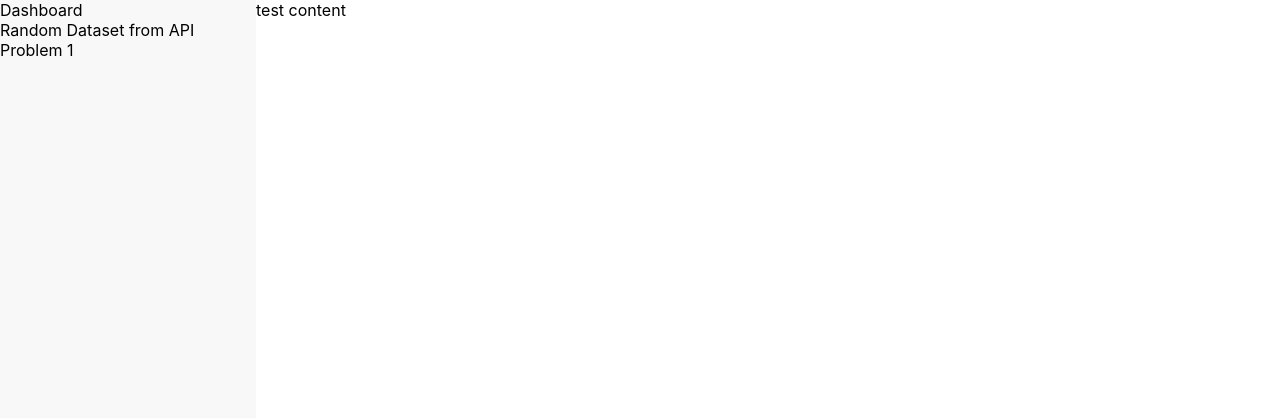
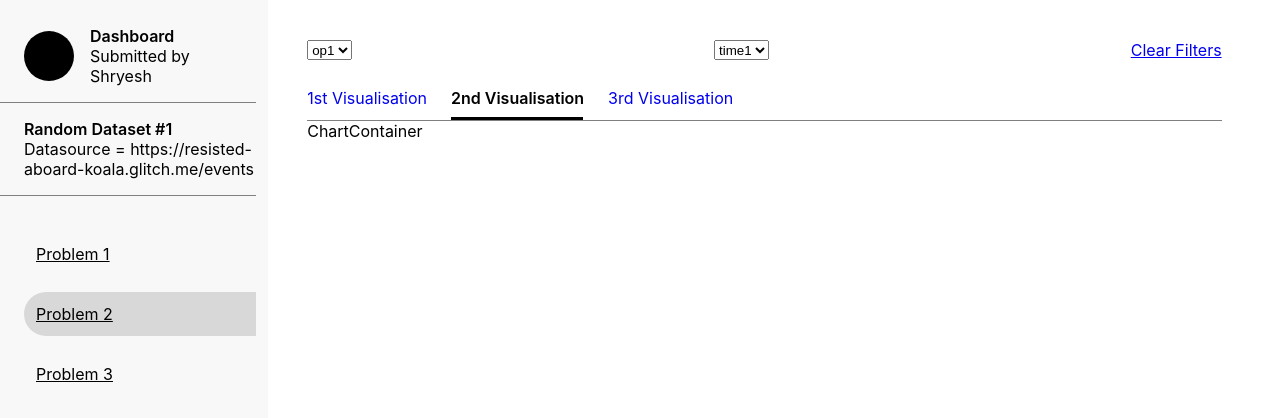
Before and after one commit to AzDan/parallel-frontend, a React (Create React App) app: page / in a window 1280 px wide. Shown: the top 418 px of the page. Built offline with nearby package versions, Linux system fonts and the light colour scheme; no server answers.

Commit message:
Add UI components. Add express for api call

```diff
--- a/src/App.js
+++ b/src/App.js
@@ -1,11 +1,27 @@
+import React from 'react';
+import axios from 'axios';
+import ChartContainer from './ChartContainer';
+import Filters from './Filters';
 import SideNav from './SideNav';
 import './styles/App.scss';
+import VisualisationTabs from './VisualisationTabs';
 
 function App() {
+  const [rawData, setRawData] = React.useState();
+
+  React.useEffect(() => {
+    axios.get("/apidata")
+    .then(response => console.log(response.data))
+  },[])
+
   return (
     <div className="App">
       <SideNav/>
-      <div>test content</div>
+      <div className='right-content'>
+        <Filters/>
+        <VisualisationTabs/>
+        <ChartContainer/>
+      </div>
     </div>
   );
 }
--- /dev/null
+++ b/src/ChartContainer.js
@@ -0,0 +1,9 @@
+import React from 'react'
+
+function ChartContainer() {
+  return (
+    <div>ChartContainer</div>
+  )
+}
+
+export default ChartContainer
--- /dev/null
+++ b/src/Filters.js
@@ -0,0 +1,26 @@
+import React from 'react';
+import './styles/filters.scss';
+
+function Filters() {
+  return (
+    <div className='filters'>
+
+      <select>
+        <option>op1</option>
+        <option>op2</option>
+        <option>op3</option>
+      </select>
+
+      <select>
+        <option>time1</option>
+        <option>time2</option>
+        <option>time3</option>
+      </select>
+
+      <a href="#">Clear Filters</a>
+
+    </div>
+  )
+}
+
+export default Filters
--- a/src/SideNav.js
+++ b/src/SideNav.js
@@ -3,14 +3,23 @@ import './styles/sidenav.scss';
 function SideNav() {
   return(
     <div className='side-nav'>
-      <div className='user-deatils'>
-        Dashboard
+      <div className='side-nav__section'>
+        <div className='user-details-container'>
+          <div className='img-circle'></div>
+          <div className='user-details'>
+            <p className='title'>Dashboard</p>
+            <p>Submitted by Shryesh</p>
+          </div>
+        </div>
       </div>
-      <div className=''>
-        Random Dataset from API
+      <div className='side-nav__section'>
+        <p className='title'>Random Dataset #1</p>
+        <p>Datasource = https://resisted-aboard-koala.glitch.me/events</p>
       </div>
-      <div className='navigation'>
-        Problem 1
+      <div className='side-nav__navigation'>
+        <a href="#" className='side-nav__navigation--link'>Problem 1</a>
+        <a href="#" className='side-nav__navigation--link selected'>Problem 2</a>
+        <a href="#" className='side-nav__navigation--link'>Problem 3</a>
       </div>
     </div>
   );
--- /dev/null
+++ b/src/VisualisationTabs.js
@@ -0,0 +1,14 @@
+import React from 'react';
+import './styles/visualisation-tab.scss';
+
+function VisualisationTabs() {
+  return (
+    <div className='visualisation-tab'>
+      <a className='visualisation-tab--link' href="#">1st Visualisation</a>
+      <a className='visualisation-tab--link selected' href="#">2nd Visualisation</a>
+      <a className='visualisation-tab--link' href="#">3rd Visualisation</a>
+    </div>
+  )
+}
+
+export default VisualisationTabs
--- a/src/styles/App.scss
+++ b/src/styles/App.scss
@@ -1,3 +1,8 @@
 .App {
-  margin-left: 20%;
+  margin-left: 24%;
+
+  & .right-content {
+    width: 94%;
+    padding-top: 24px;
+  }
 }
--- /dev/null
+++ b/src/styles/filters.scss
@@ -0,0 +1,5 @@
+.filters {
+  display: flex;
+  justify-content: space-between;
+  padding: 16px 0;
+}
--- a/src/styles/sidenav.scss
+++ b/src/styles/sidenav.scss
@@ -6,4 +6,55 @@
   top: 0;
   z-index: 1;
   background-color: #f8f8f8;
+  padding: 10px 12px 0 0;
+
+  &__section {
+    border-bottom: 1px solid gray;
+    padding: 16px 0 16px 24px;
+
+    & p {
+      margin: 0;
+
+      &.title {
+        font-weight: 600;
+      }
+    }
+  }
+
+  &__navigation {
+    padding: 20px 0 20px 24px;
+
+    &--link {
+      padding: 12px;
+      color: black;
+      border-radius: 24px 0 0 24px;
+      display: block;
+      margin: 16px 0;
+      transition: all 0.2s ease;
+
+      &.selected {
+        background-color: #d8d8d8;
+      }
+
+      &:hover {
+        background-color: #d8d8d8;
+      }
+    }
+  }
+
+  & .user-details-container {
+    display: flex;
+    align-items: center;
+
+    & .img-circle {
+      width: 50px;
+      height: 50px;
+      background-color: black;
+      border-radius: 50%;
+    }
+
+    & .user-details {
+      padding-left: 16px;
+    }
+  }
 }
--- /dev/null
+++ b/src/styles/visualisation-tab.scss
@@ -0,0 +1,25 @@
+.visualisation-tab {
+  border-bottom: 1px solid gray;
+  padding: 12px 0;
+
+  &--link {
+    text-decoration: none;
+    padding: 12px 24px 12px 0;
+
+    &.selected {
+      color: black;
+      font-weight: 600;
+      position: relative;
+
+      &::after {
+        content: '';
+        display: block;
+        position: absolute;
+        width: 84%;
+        bottom: 0;
+        left: 0px;
+        border-bottom: 3px solid black;
+      }
+    }
+  }
+}
```
Also changed, not shown: package.json (+7 -0 lines), src/eserver.js (added, +17 -0 lines), 1 other file (tests, documents, lock files or other folders).
